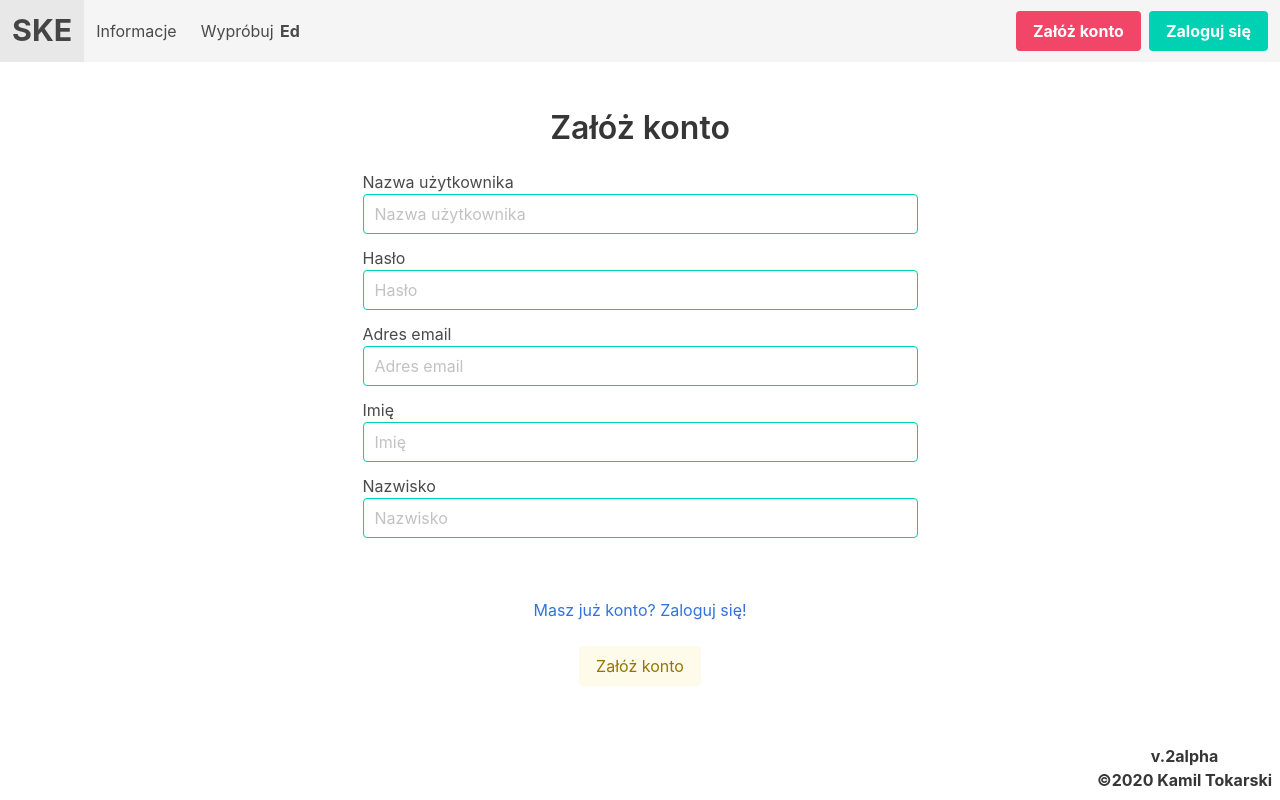
After one commit to SKE-Projekt/SKE-Platform, a Flask app: page /register in a window 1280 px wide. The commit adds this page. Run offline with Flask 2, Linux system fonts and the light colour scheme; some libraries are stand-ins or nearby versions.

Commit message:
login and register page

```diff
--- a/ske_platform/auth/forms.py
+++ b/ske_platform/auth/forms.py
@@ -8,6 +8,10 @@ class LoginForm(FlaskForm):
     username = StringField(label='Nazwa użytkownika', validators=[DataRequired()])
     password = PasswordField(label='Hasło', validators=[DataRequired()])
 
+class RegisterForm(FlaskForm):
+    username = StringField(label='Nazwa użytkownika', validators=[DataRequired()])
+    password = PasswordField(label='Hasło', validators=[DataRequired()])
+
     email = EmailField(label='Adres email', validators=[DataRequired()])
     first_name = StringField(label='Imię', validators=[DataRequired()])
     last_name = StringField(label='Nazwisko', validators=[DataRequired()])
--- a/ske_platform/auth/routes.py
+++ b/ske_platform/auth/routes.py
@@ -1,7 +1,7 @@
 from flask import render_template
 
 from . import auth, login_manager
-from .forms import LoginForm
+from .forms import LoginForm, RegisterForm
 
 
 @login_manager.user_loader
@@ -15,3 +15,8 @@ def load_user(user_id):
 def login():
     login_form = LoginForm()
     return render_template('auth/login.html', login_form=login_form)
+
+@auth.route('/register')
+def register():
+    register_form = RegisterForm()
+    return render_template('auth/register.html', register_form=register_form)
--- /dev/null
+++ b/ske_platform/static/style.css
@@ -0,0 +1,21 @@
+.stopa {
+    bottom: .5rem;
+    right: .5rem;
+    position: fixed;
+    z-index: 1;
+
+}
+
+.stopa > h5 {
+    font-weight: bold;;
+}
+
+.contact-tiles {
+    margin: auto;
+}
+
+.form-narrow {
+    width: 91vw;
+    max-width: 555px;
+    margin: .5em auto;
+}
--- /dev/null
+++ b/ske_platform/templates/_footer.html
@@ -0,0 +1,4 @@
+<footer class="stopa">
+    <h5 class="has-text-centered has-text-dark">v.2alpha</h5>
+    <h5 class="has-text-centered has-text-dark">©2020 Kamil Tokarski</h5>
+</footer>
--- /dev/null
+++ b/ske_platform/templates/_nav.html
@@ -0,0 +1,38 @@
+<nav class="navbar is-light" role="navigation" aria-label="main navigation">
+  <div class="navbar-brand">
+    <a class="navbar-item" href="#">
+        <h1 style="font-size: 1.9rem;font-weight: bolder;">SKE</h1>
+    </a>
+
+    <a role="button" class="navbar-burger burger" aria-label="menu" aria-expanded="false" data-target="navbarBasicExample">
+      <span aria-hidden="true"></span>
+      <span aria-hidden="true"></span>
+      <span aria-hidden="true"></span>
+    </a>
+  </div>
+
+  <div id="navbarBasicExample" class="navbar-menu">
+    <div class="navbar-start">
+      <a class="navbar-item" href="">
+        Informacje
+      </a>
+
+      <a class="navbar-item" href="">
+        Wypróbuj <strong style="margin-left: .4rem">Ed</strong>
+      </a>
+    </div>
+
+    <div class="navbar-end">
+      <div class="navbar-item">
+        <div class="buttons">
+          <a class="button is-danger" href="{{ url_for('auth.register') }}">
+            <strong>Załóż konto</strong>
+          </a>
+          <a class="button is-primary" href="{{ url_for('auth.login') }}">
+            <strong>Zaloguj się</strong>
+          </a>
+        </div>
+      </div>
+    </div>
+  </div>
+</nav>
--- /dev/null
+++ b/ske_platform/templates/auth/register.html
@@ -0,0 +1,54 @@
+{% extends 'base.html' %}
+
+{% block content %}
+<div class="section has-text-centered">
+    <h1 class="title">
+        Załóż konto
+    </h1>
+    <form action="post" class="form-narrow has-text-centered">
+        {{ register_form.csrf_token }}
+        <div class="field">
+            <div class="control">
+                {{ register_form.username.label }}
+                {{ register_form.username(class_="input is-primary", placeholder="Nazwa użytkownika") }}
+            </div>
+        </div>
+
+        <div class="field">
+            <div class="control">
+                {{ register_form.password.label }}
+                {{ register_form.password(class_="input is-primary", placeholder="Hasło") }}
+            </div>
+        </div>
+
+        <div class="field">
+            <div class="control">
+                {{ register_form.email.label }}
+                {{ register_form.email(class_="input is-primary", placeholder="Adres email") }}
+            </div>
+        </div>
+
+        <div class="field">
+            <div class="control">
+                {{ register_form.first_name.label }}
+                {{ register_form.first_name(class_="input is-primary", placeholder="Imię") }}
+            </div>
+        </div>
+
+        <div class="field">
+            <div class="control">
+                {{ register_form.last_name.label }}
+                {{ register_form.last_name(class_="input is-primary", placeholder="Nazwisko") }}
+            </div>
+        </div>
+
+        <br />
+        <br />
+        <a href="{{ url_for('auth.login') }}">Masz już konto? Zaloguj się!</a>
+
+        <br />
+        <br />
+        <button type="submit" class="button is-warning is-light">Załóż konto</button>
+    </form>
+</div>
+{% endblock content %}
--- a/ske_platform/templates/base.html
+++ b/ske_platform/templates/base.html
@@ -5,11 +5,22 @@
     <meta charset="UTF-8">
     <meta name="viewport" content="width=device-width, initial-scale=1.0">
 
-    <title>SKE Projekt</title>
+    <title>System Konkursowo-Edykacyjny {% if subtitle %} - {{ subtitle }} {% else %} - BRAK {% endif %}</title>
+
+    <link rel="stylesheet" href="{{ url_for('static', filename='bulma/bulma.min.css') }}">
+    <link rel="stylesheet" href="{{ url_for('static', filename='style.css') }}">
+
 </head>
 
 <body>
-    {% block content %}{% endblock content %}
+    {% include "_footer.html" %}
+    {% include "_nav.html" %}
+
+    {% block content %}{% endblock %}
+
+    <script src="https://kit.fontawesome.com/f582c00ddb.js" crossorigin="anonymous"></script>
+
+    {% block scripts %}{% endblock scripts %}
 </body>
 
 </html>
```
Also changed, not shown: ske_platform/templates/auth/login.html (+27 -6 lines).
